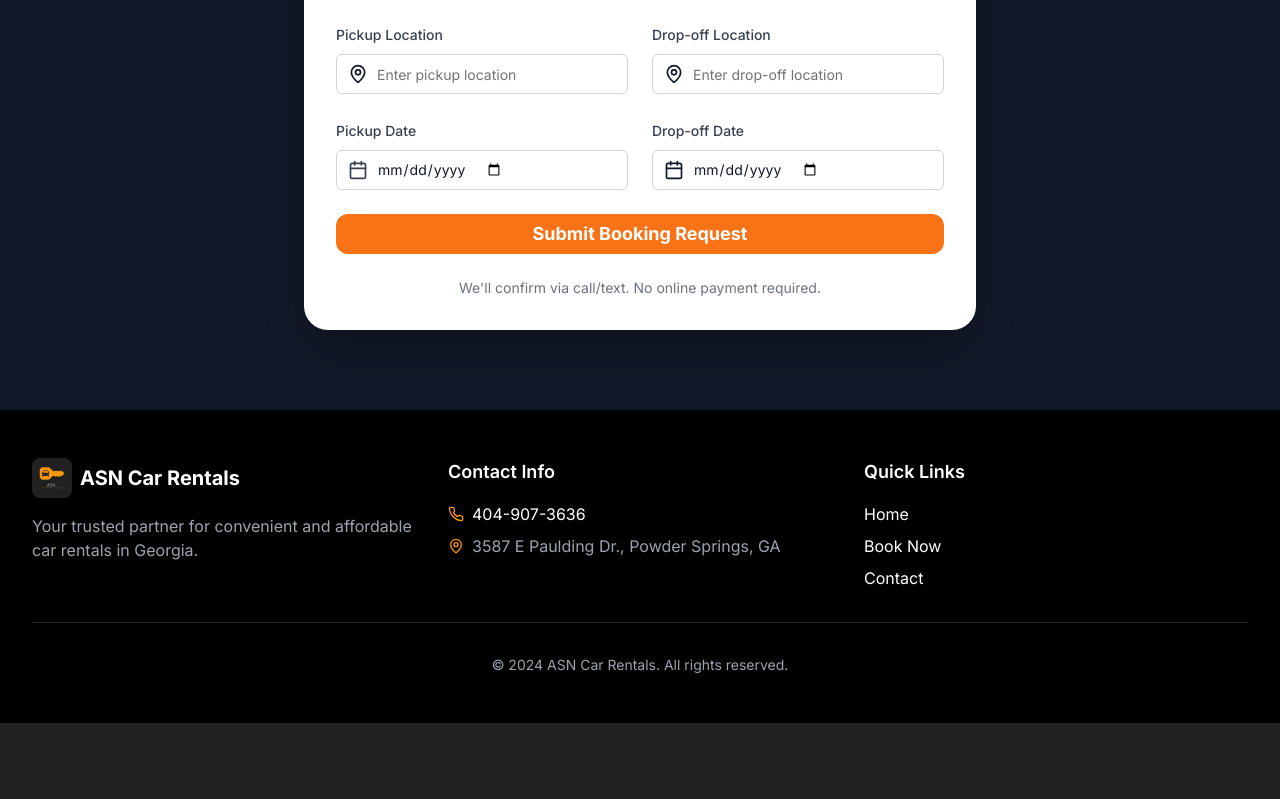
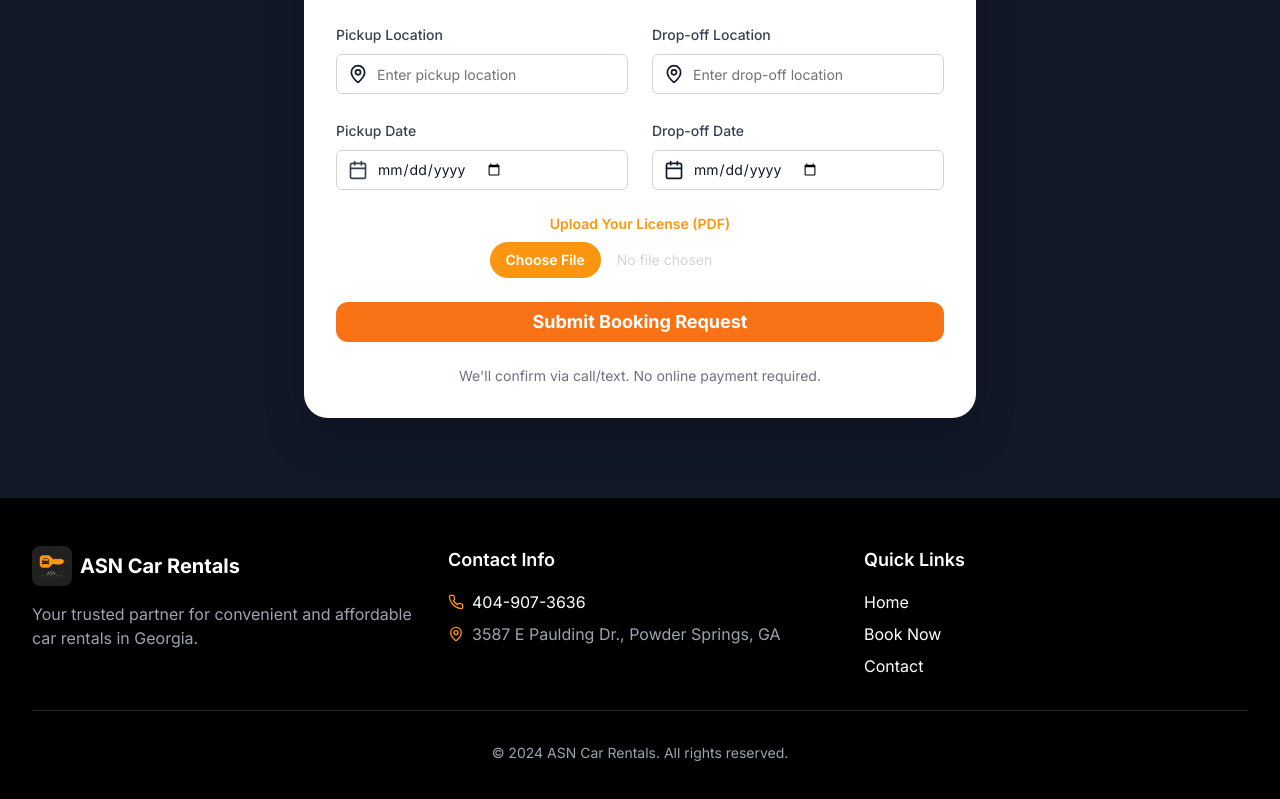
Before and after one commit to B-JCoder/ASN-Demo-Site, a Next.js app: page / in a window 1280 px wide. Shown: the part 2384-3183 px from the top of the page. Before the commit the page ends 3107 px from the top, so only its background shows below. Built offline with nearby package versions, Linux system fonts and the light colour scheme.

Commit message:
Update booking-form.tsx
file in form

```diff
--- a/components/booking-form.tsx
+++ b/components/booking-form.tsx
@@ -216,6 +216,31 @@ export default function BookingForm({ selectedVehicle = "" }: BookingFormProps)
               </div>
             </div>
           </div>
+             {/* Upload License */}
+      <div className="flex flex-col items-center mb-4">
+        <label
+          htmlFor="license"
+          className="text-[#FC9510] font-semibold text-sm mb-2"
+        >
+          Upload Your License (PDF)
+        </label>
+        <input
+          type="file"
+          id="license"
+          accept="application/pdf"
+          required
+          name="license"
+
+          className="block text-sm text-gray-300
+                     file:mr-4 file:py-2 file:px-4
+                     file:rounded-full file:border-0
+                     file:text-sm file:font-semibold
+                     file:bg-[#FC9510] file:text-white
+                     hover:file:bg-[#e48306]
+                     cursor-pointer"
+        />
+
+      </div>
 
           {submitStatus === "success" && (
             <div className="bg-green-50 border border-green-200 text-green-800 p-4 rounded-lg">
```
